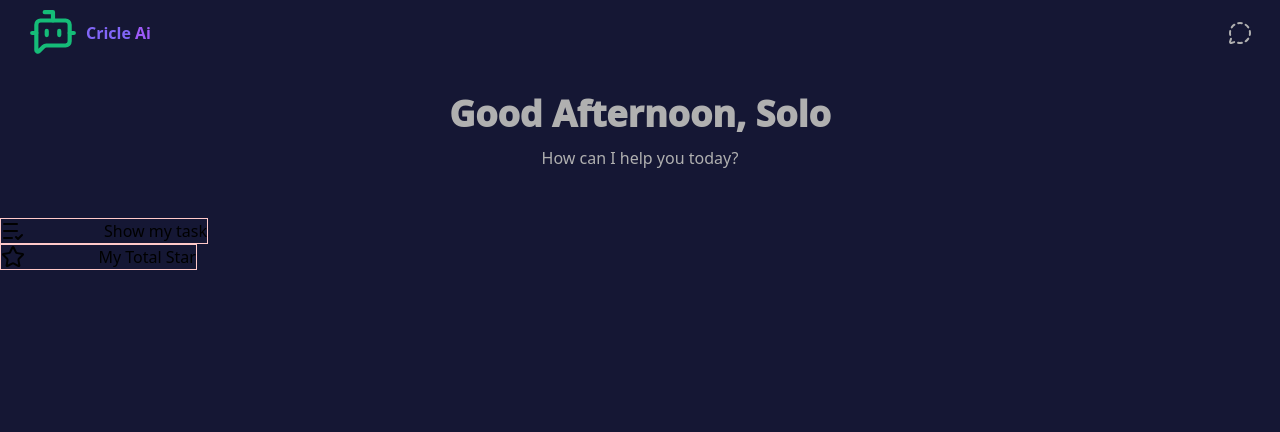
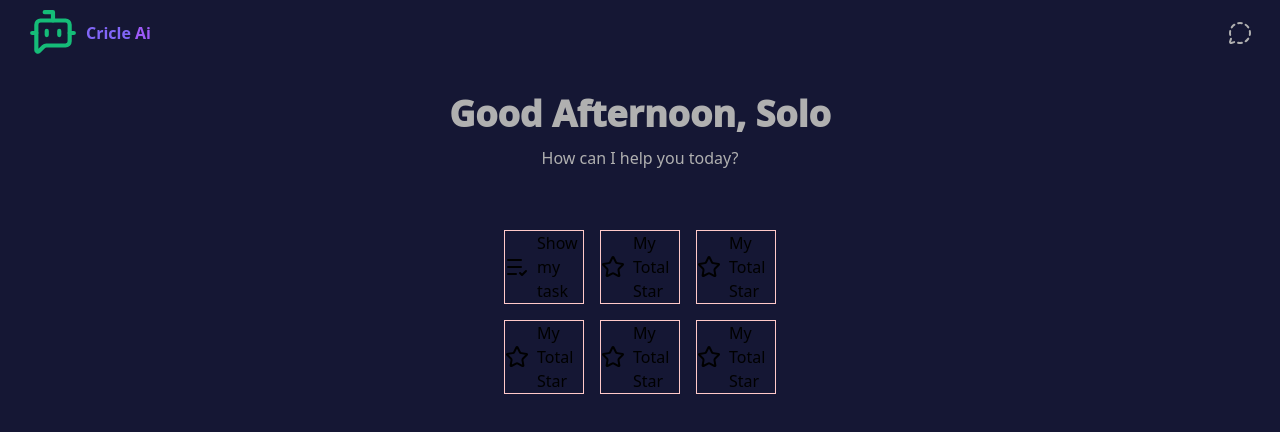
Before and after one commit to faris-dm/Ai_landingPage, a React (Vite) app: page / in a window 1280 px wide. Shown: the top 432 px of the page. Built offline with nearby package versions, Linux system fonts and the light colour scheme.

Commit message:
styleing the box

```diff
--- a/src/App.jsx
+++ b/src/App.jsx
@@ -15,8 +15,16 @@ function App() {
     <>
       <div className="">
         <Landing />
-        <Box icons={<ListCheck />} text="Show my task" />
-        <Box icons={<Star />} text="My  Total Star" />
+        <div className="flex justify-center gap-2  flex-wrap p-3 ">
+          <div className="grid grid-cols-3 gap-4 ">
+            <Box icons={<ListCheck />} text="Show my task" />
+            <Box icons={<Star />} text="My  Total Star" />
+            <Box icons={<Star />} text="My  Total Star" />
+            <Box icons={<Star />} text="My  Total Star" />
+            <Box icons={<Star />} text="My  Total Star" />
+            <Box icons={<Star />} text="My  Total Star" />
+          </div>
+        </div>
       </div>
     </>
   );
--- a/src/pages/Box.jsx
+++ b/src/pages/Box.jsx
@@ -2,9 +2,9 @@ import React from "react";
 
 function Box({ icons, text }) {
   return (
-    <div className="flex  ">
-      <div className="grid grid-cols-2 items-center justify-center border border-red-200">
-        <div>{icons}</div>
+    <div className="  flex justify-center ">
+      <div className=" flex items-center gap-2 w-20 border border-red-200">
+        <div className="">{icons}</div>
         <p>{text}</p>
       </div>
     </div>
```
